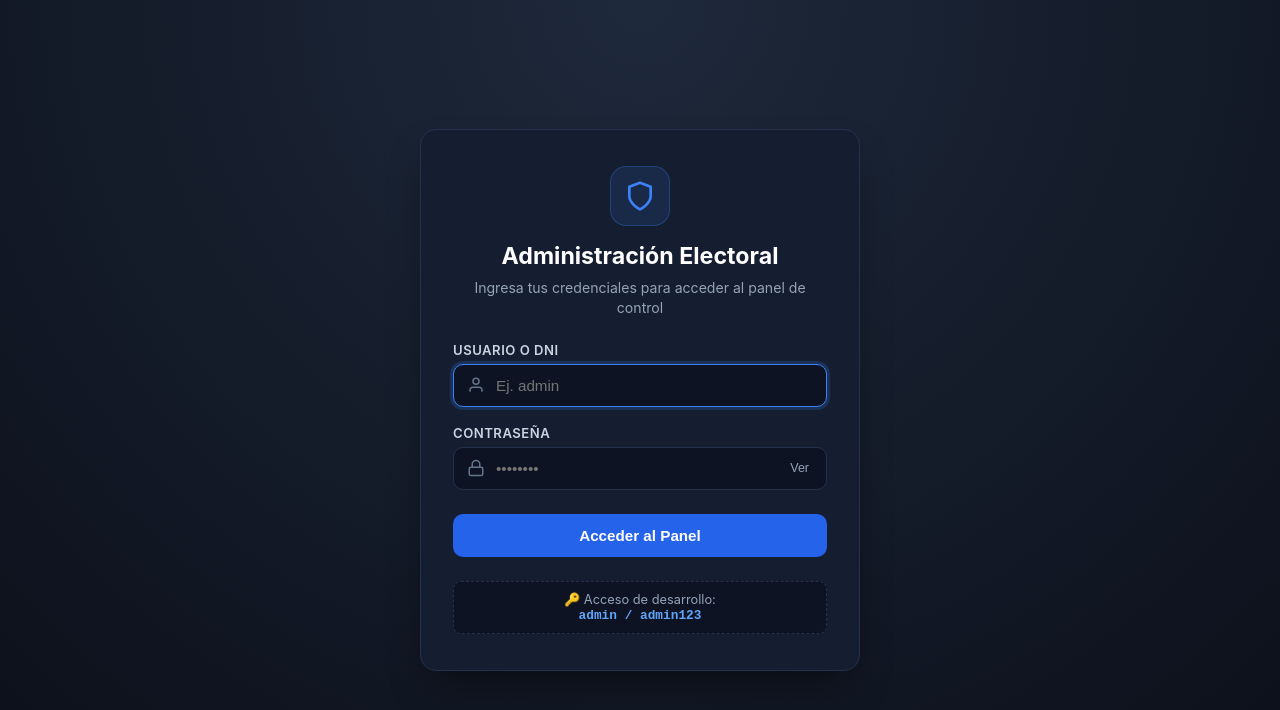
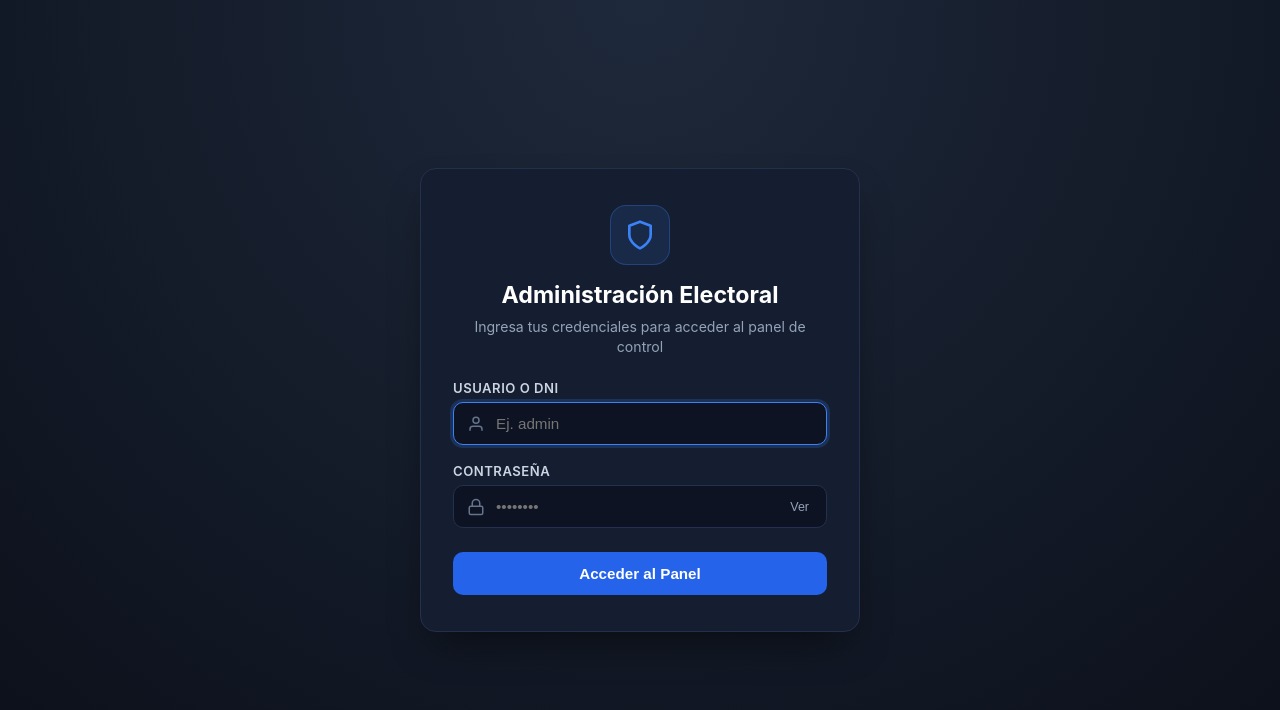
Before and after one commit to AngelSSJR/App-votaciones, a React (Vite) app in the folder Frontend-Admin/: page / in a window 1280 px wide. Shown: the top 710 px of the page. Built offline with nearby package versions, Linux system fonts and the light colour scheme.

Commit message:
feat: eliminar pista de desarrollo de credenciales en la pantalla de login

```diff
--- a/Frontend-Admin/src/App.css
+++ b/Frontend-Admin/src/App.css
@@ -159,17 +159,7 @@
   cursor: not-allowed;
 }
 
-/* Pista de desarrollo */
-.dev-credentials-hint {
-  margin-top: 24px;
-  padding: 10px;
-  background: #0d1322;
-  border: 1px dashed #24314c;
-  border-radius: 8px;
-  text-align: center;
-  font-size: 0.8rem;
-  color: #94a3b8;
-}
+
 
 .dev-credentials-hint code {
   color: #60a5fa;
--- a/Frontend-Admin/src/App.jsx
+++ b/Frontend-Admin/src/App.jsx
@@ -168,11 +168,7 @@ function App() {
           </button>
         </form>
 
-        {/* Pista de desarrollo */}
-        <div className="dev-credentials-hint">
-          <p>🔑 Acceso de desarrollo:</p>
-          <code>admin / admin123</code>
-        </div>
+
       </div>
     </div>
   )
```
